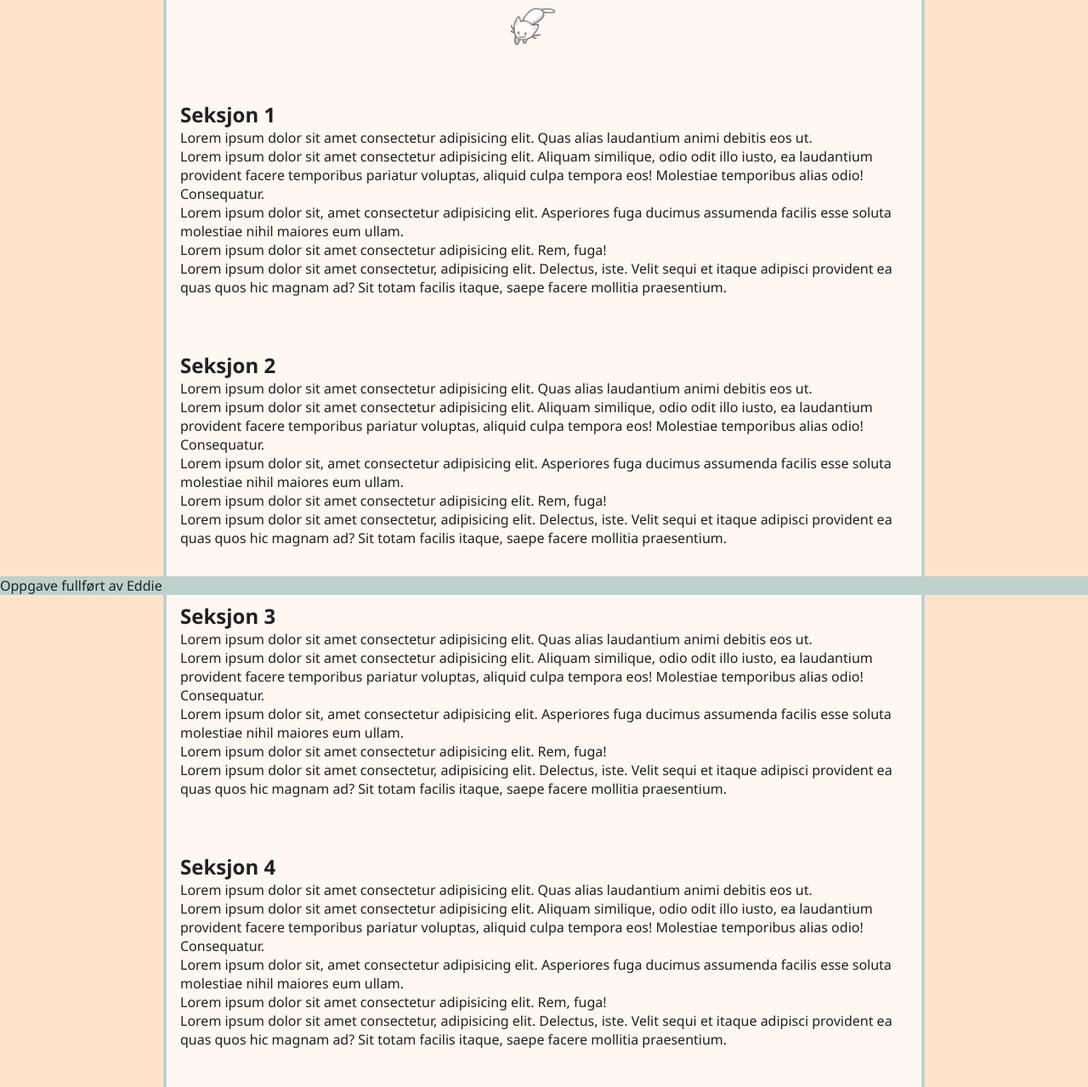
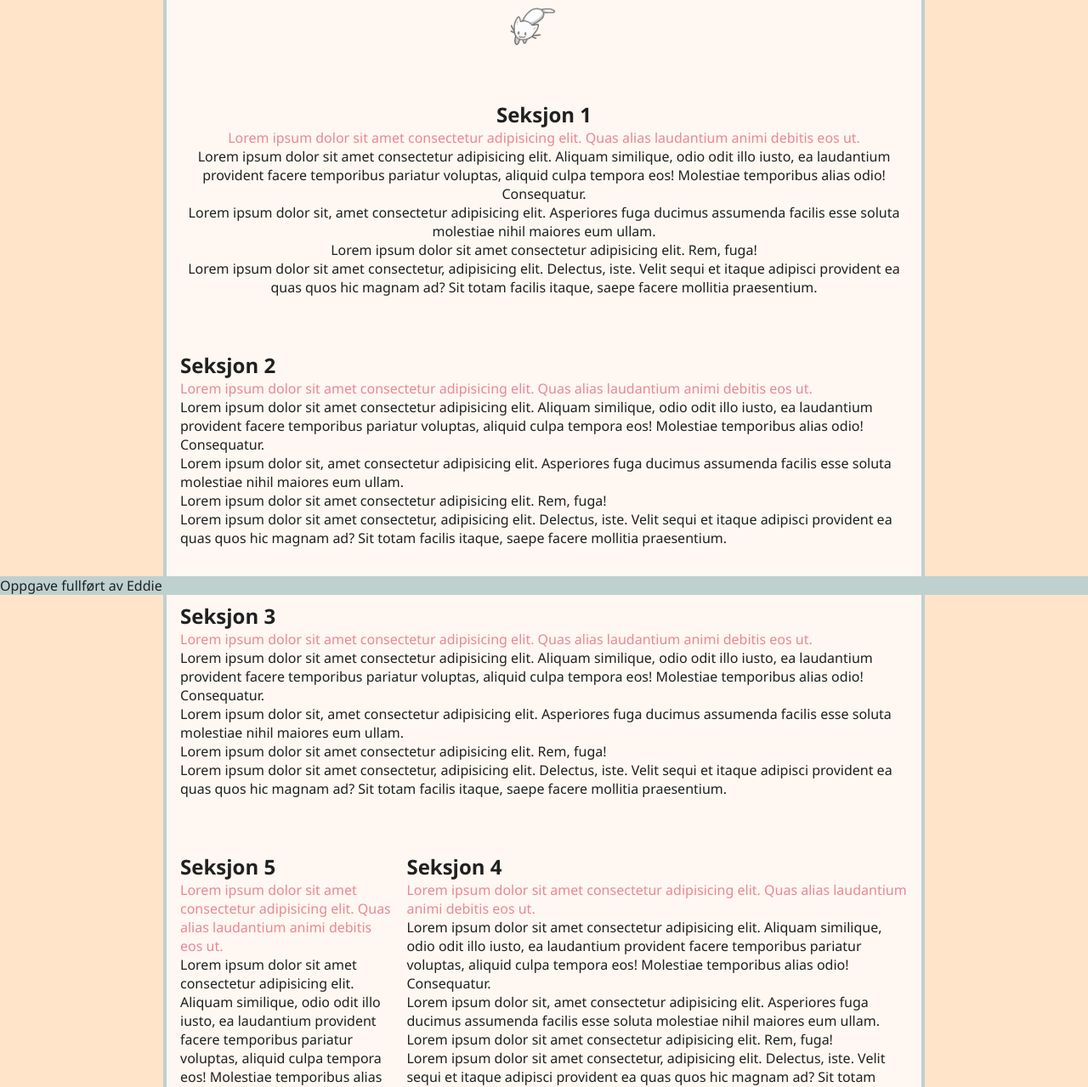
Before and after one commit to RedDragonling/ukeoppgave-1, a plain HTML site: page page/tekster.html in a window 1280 px wide. Shown: the part 100-1379 px from the top of the page at 85% size. Drawn offline with Linux system fonts and the light colour scheme.

Commit message:
style oppgave text seksjon done

```diff
--- a/page/tekster.html
+++ b/page/tekster.html
@@ -24,7 +24,7 @@
     <img src="../src/img/catload.gif" style="height: 100px;">
     <section class="section-1">
       <h1>Seksjon 1</h1>
-      <p>Lorem ipsum dolor sit amet consectetur adipisicing elit. Quas alias laudantium animi debitis eos ut.</p>
+      <p class="first-paragraph">Lorem ipsum dolor sit amet consectetur adipisicing elit. Quas alias laudantium animi debitis eos ut.</p>
       <p>Lorem ipsum dolor sit amet consectetur adipisicing elit. Aliquam similique, odio odit illo iusto, ea laudantium provident facere temporibus pariatur voluptas, aliquid culpa tempora eos! Molestiae temporibus alias odio! Consequatur.</p>
       <p>Lorem ipsum dolor sit, amet consectetur adipisicing elit. Asperiores fuga ducimus assumenda facilis esse soluta molestiae nihil maiores eum ullam.</p>
       <p>Lorem ipsum dolor sit amet consectetur adipisicing elit. Rem, fuga!</p>
@@ -32,7 +32,7 @@
     </section>
     <section class="section-2">
       <h1>Seksjon 2</h1>
-      <p>Lorem ipsum dolor sit amet consectetur adipisicing elit. Quas alias laudantium animi debitis eos ut.</p>
+      <p class="first-paragraph">Lorem ipsum dolor sit amet consectetur adipisicing elit. Quas alias laudantium animi debitis eos ut.</p>
       <p>Lorem ipsum dolor sit amet consectetur adipisicing elit. Aliquam similique, odio odit illo iusto, ea laudantium provident facere temporibus pariatur voluptas, aliquid culpa tempora eos! Molestiae temporibus alias odio! Consequatur.</p>
       <p>Lorem ipsum dolor sit, amet consectetur adipisicing elit. Asperiores fuga ducimus assumenda facilis esse soluta molestiae nihil maiores eum ullam.</p>
       <p>Lorem ipsum dolor sit amet consectetur adipisicing elit. Rem, fuga!</p>
@@ -40,7 +40,7 @@
     </section>
     <section class="section-3">
       <h1>Seksjon 3</h1>
-      <p>Lorem ipsum dolor sit amet consectetur adipisicing elit. Quas alias laudantium animi debitis eos ut.</p>
+      <p class="first-paragraph">Lorem ipsum dolor sit amet consectetur adipisicing elit. Quas alias laudantium animi debitis eos ut.</p>
       <p>Lorem ipsum dolor sit amet consectetur adipisicing elit. Aliquam similique, odio odit illo iusto, ea laudantium provident facere temporibus pariatur voluptas, aliquid culpa tempora eos! Molestiae temporibus alias odio! Consequatur.</p>
       <p>Lorem ipsum dolor sit, amet consectetur adipisicing elit. Asperiores fuga ducimus assumenda facilis esse soluta molestiae nihil maiores eum ullam.</p>
       <p>Lorem ipsum dolor sit amet consectetur adipisicing elit. Rem, fuga!</p>
@@ -48,7 +48,7 @@
     </section>
     <section class="section-4">
       <h1>Seksjon 4</h1>
-      <p>Lorem ipsum dolor sit amet consectetur adipisicing elit. Quas alias laudantium animi debitis eos ut.</p>
+      <p class="first-paragraph">Lorem ipsum dolor sit amet consectetur adipisicing elit. Quas alias laudantium animi debitis eos ut.</p>
       <p>Lorem ipsum dolor sit amet consectetur adipisicing elit. Aliquam similique, odio odit illo iusto, ea laudantium provident facere temporibus pariatur voluptas, aliquid culpa tempora eos! Molestiae temporibus alias odio! Consequatur.</p>
       <p>Lorem ipsum dolor sit, amet consectetur adipisicing elit. Asperiores fuga ducimus assumenda facilis esse soluta molestiae nihil maiores eum ullam.</p>
       <p>Lorem ipsum dolor sit amet consectetur adipisicing elit. Rem, fuga!</p>
@@ -56,7 +56,7 @@
     </section>
     <section class="section-5">
       <h1>Seksjon 5</h1>
-      <p>Lorem ipsum dolor sit amet consectetur adipisicing elit. Quas alias laudantium animi debitis eos ut.</p>
+      <p class="first-paragraph">Lorem ipsum dolor sit amet consectetur adipisicing elit. Quas alias laudantium animi debitis eos ut.</p>
       <p>Lorem ipsum dolor sit amet consectetur adipisicing elit. Aliquam similique, odio odit illo iusto, ea laudantium provident facere temporibus pariatur voluptas, aliquid culpa tempora eos! Molestiae temporibus alias odio! Consequatur.</p>
       <p>Lorem ipsum dolor sit, amet consectetur adipisicing elit. Asperiores fuga ducimus assumenda facilis esse soluta molestiae nihil maiores eum ullam.</p>
       <p>Lorem ipsum dolor sit amet consectetur adipisicing elit. Rem, fuga!</p>
--- a/src/style.css
+++ b/src/style.css
@@ -106,4 +106,14 @@ section {
   padding: 1em;
   margin-bottom: 2em;
   text-align: start;
+  .first-paragraph{
+    color: var(--font-color-important);
+  }
+  &.section-1 {
+    text-align: center;
+  }
+  &.section-4 {
+    float: right;
+    width: 70%;
+  }
 }
```
